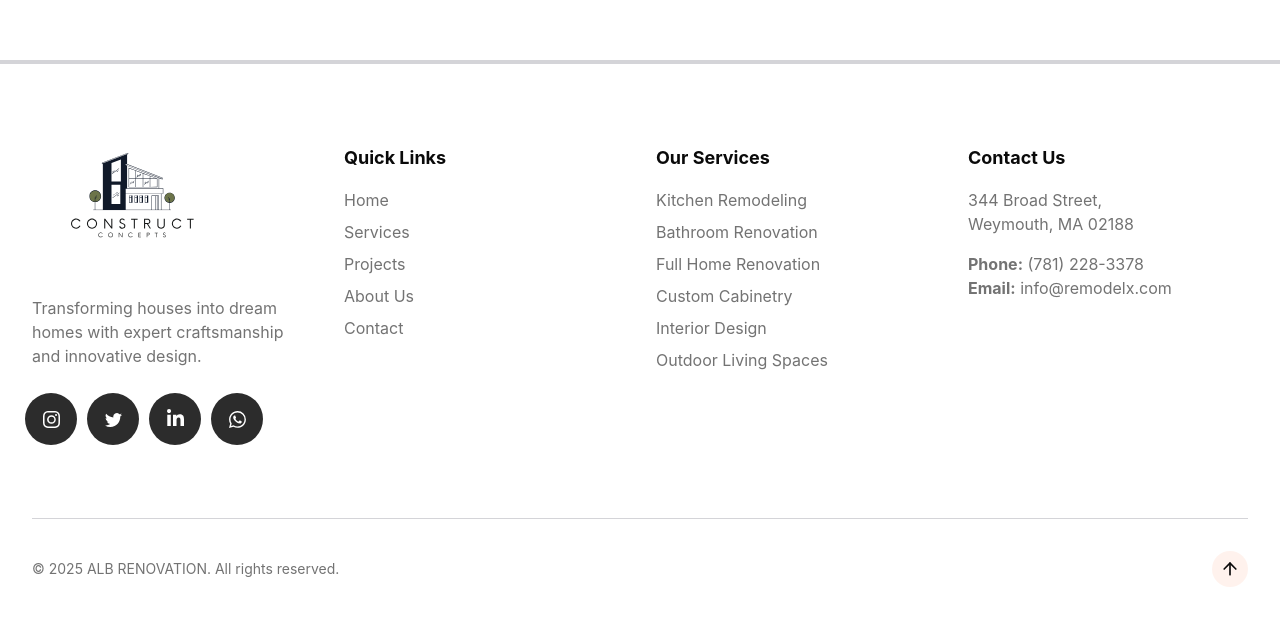
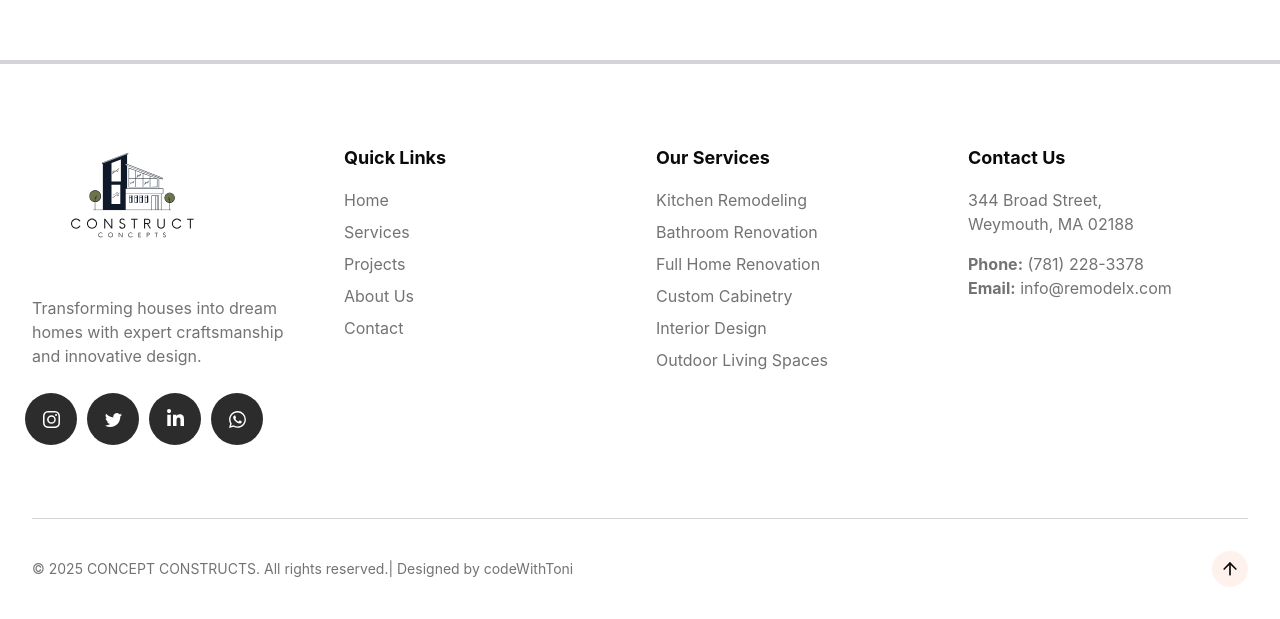
Before and after one commit to AntonioKOD/albrenovations, a Next.js app: page /about in a window 1280 px wide. Shown: the part 2316-2935 px from the top of the page. Built offline with nearby package versions, Linux system fonts and the light colour scheme.

Commit message:
added designer

```diff
--- a/components/footer.tsx
+++ b/components/footer.tsx
@@ -114,7 +114,7 @@ export default function Footer() {
         {/* Bottom Bar */}
         <div className="border-t border-border pt-8 flex flex-col md:flex-row justify-between items-center">
           <p className="text-muted-foreground text-sm mb-4 md:mb-0">
-            &copy; {new Date().getFullYear()} ALB RENOVATION. All rights reserved.
+            &copy; {new Date().getFullYear()} CONCEPT CONSTRUCTS. All rights reserved.| Designed by{" "} <Link href='https://codewithtoni.com'>codeWithToni</Link>
           </p>
           <div className="flex items-center">
             <button
```
